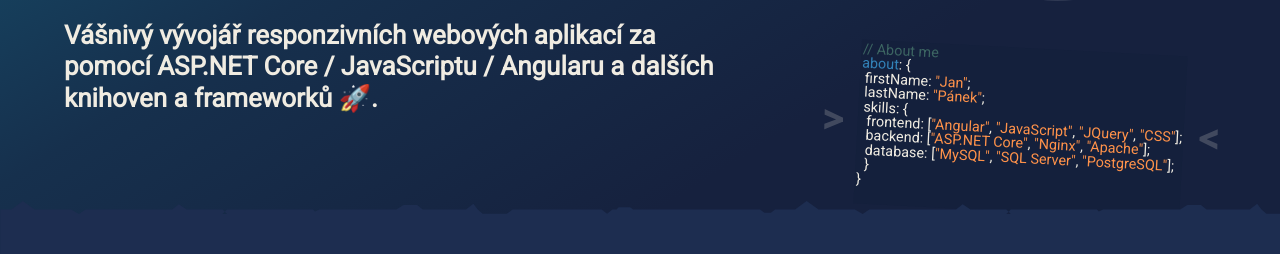
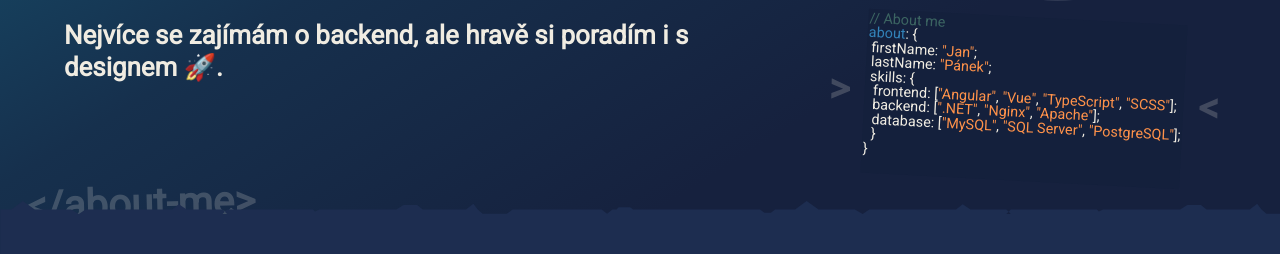
Before and after one commit to honzaap/honzaap, a plain HTML site: page index.html in a window 1280 px wide. Shown: the part 396-650 px from the top of the page. Drawn offline with nearby package versions, Linux system fonts and the light colour scheme.

Commit message:
Change text

```diff
--- a/index.html
+++ b/index.html
@@ -54,8 +54,7 @@
                 <div class="about-content">
                     <h1><span class="heading-caption">Ahoj <span class="emoji hand">👋</span>, já jsem</span><br>Honza</h1>
                     <div class="position-relative">
-                        <p class="about-description">Vášnivý vývojář responzivních webových aplikací za pomocí ASP.NET
-                            Core / JavaScriptu / Angularu a dalších knihoven a frameworků <span class="emoji rocket">🚀</span>.
+                        <p class="about-description">Nejvíce se zajímám o backend, ale hravě si poradím i s designem <span class="emoji rocket">🚀</span>.
                        </p>
                         <div class="about-image">
                             <i></i>
@@ -73,8 +72,8 @@
  firstName: <span class="text">"Jan"</span>;
  lastName: <span class="text">"Pánek"</span>;
  skills: {
-  frontend: [<span class="text">"Angular"</span>, <span class="text">"JavaScript"</span>, <span class="text">"JQuery"</span>, <span class="text">"CSS"</span>];
-  backend: [<span class="text">"ASP.NET Core"</span>, <span class="text">"Nginx"</span>, <span class="text">"Apache"</span>];
+  frontend: [<span class="text">"Angular"</span>, <span class="text">"Vue"</span>, <span class="text">"TypeScript"</span>, <span class="text">"SCSS"</span>];
+  backend: [<span class="text">".NET"</span>, <span class="text">"Nginx"</span>, <span class="text">"Apache"</span>];
   database: [<span class="text">"MySQL"</span>, <span class="text">"SQL Server"</span>, <span class="text">"PostgreSQL"</span>];
   }
 }
```
